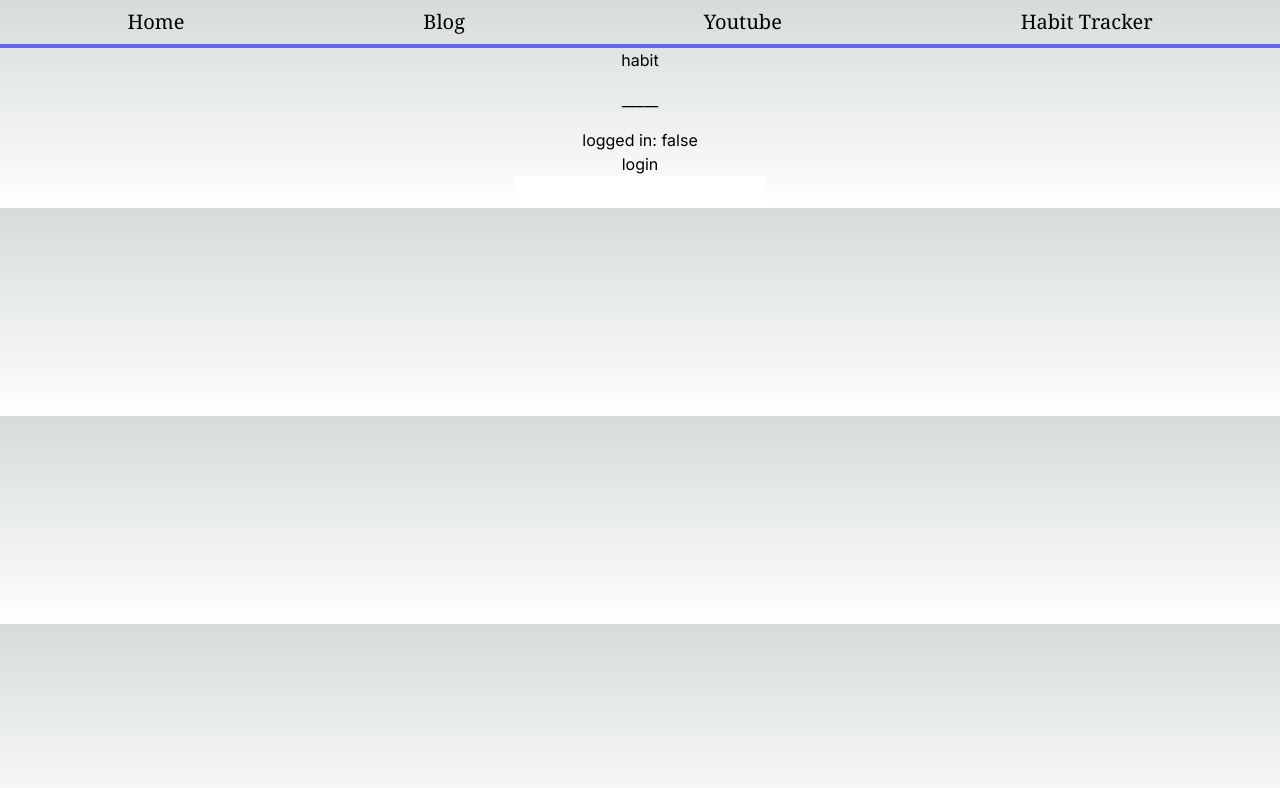
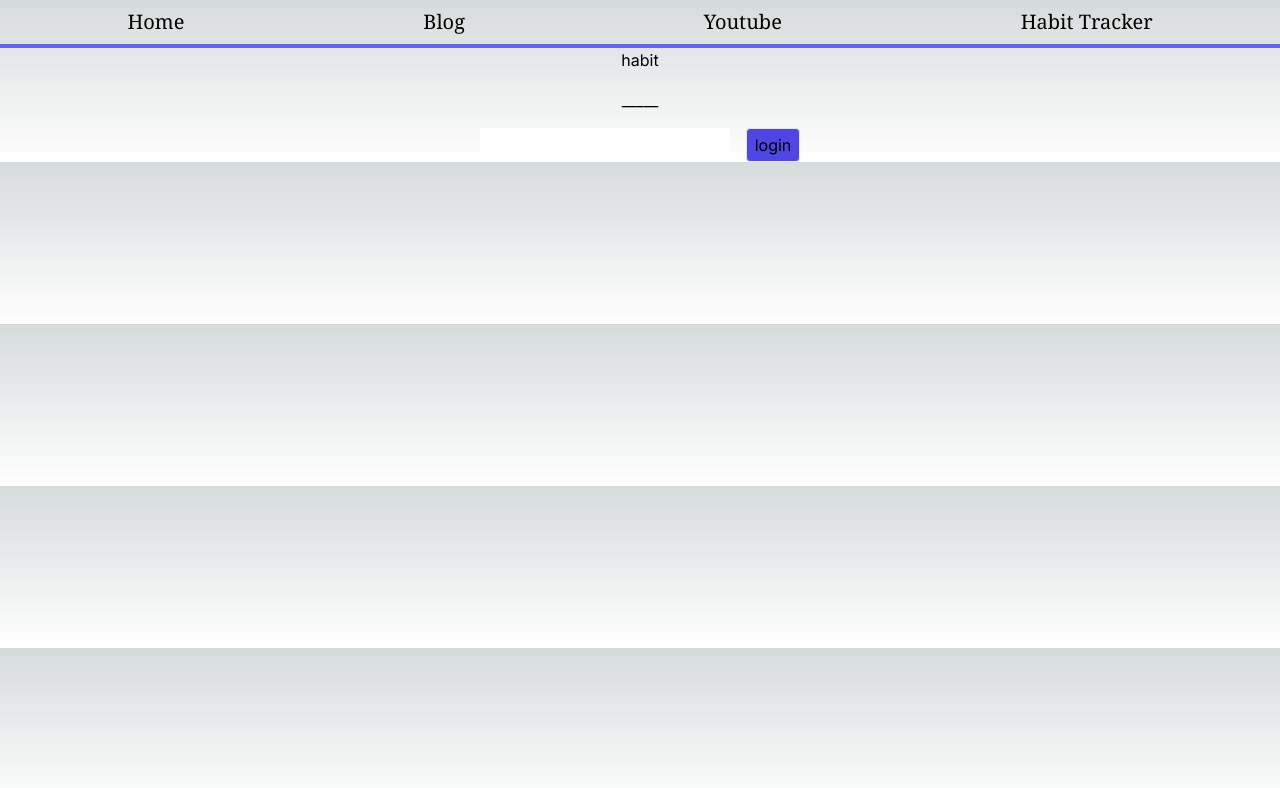
Before and after one commit to vishnusomisetty1/personal-website, a Next.js app: page /habits in a window 1280 px wide. Shown: the top 788 px of the page. Built offline with nearby package versions, Linux system fonts and the light colour scheme.

Commit message:
password log in feature

```diff
--- a/src/app/habits/page.tsx
+++ b/src/app/habits/page.tsx
@@ -1,4 +1,4 @@
-import { Table } from "@/components/table";
+import Table from "@/components/table";
 
 export default function Page() {
   return (
--- a/src/components/table.tsx
+++ b/src/components/table.tsx
@@ -2,16 +2,25 @@
 
 import { useState } from "react";
 
-export function Table() {
+export default function Table() {
   const [loggedIn, setLoggedIn] = useState(false);
+  const [temp, setTemp] = useState("");
+  const [lists, setLists] = useState(["a", "sdf", "cvcv", "werfaf"]);
 
-  const [lists, setLists] = useState(["a", "sdf", "cvcv", "werfaf"]);
+  const password = "1234";
+
+  function handleClick() {
+    if (password === temp) {
+      console.log("good");
+      setLoggedIn(!loggedIn);
+    } else {
+      console.log("bad ");
+    }
+  }
+
   return (
     <div className="flex flex-col items-center">
-      <p>logged in: {loggedIn.toString()}</p>
-      <button onClick={() => setLoggedIn(!loggedIn)}>login</button>
-
-      {loggedIn ? (
+      {loggedIn === true ? (
         <table className="border">
           <thead className="border-b">
             <tr>
@@ -38,7 +47,19 @@ export function Table() {
           </tbody>
         </table>
       ) : (
-        <input className="px-2 py-1 text-black" />
+        <div className="flex space-x-4">
+          <input
+            className="px-2 py-1 text-black"
+            value={temp}
+            onChange={(e) => setTemp(e.target.value)}
+          />
+          <button
+            className="rounded border bg-indigo-600 px-2 py-1 hover:bg-indigo-700"
+            onClick={() => handleClick()}
+          >
+            login
+          </button>
+        </div>
       )}
     </div>
   );
```
